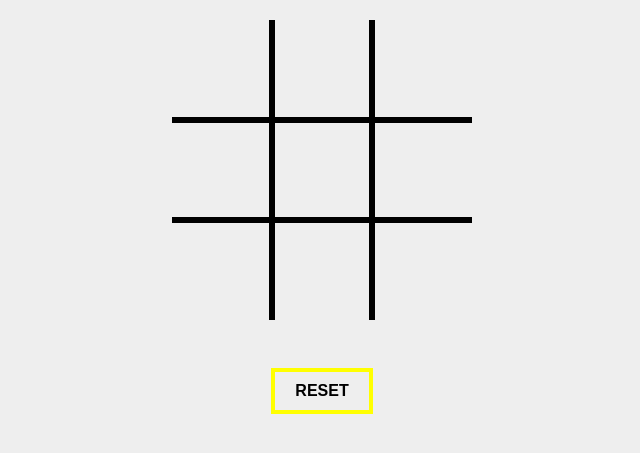
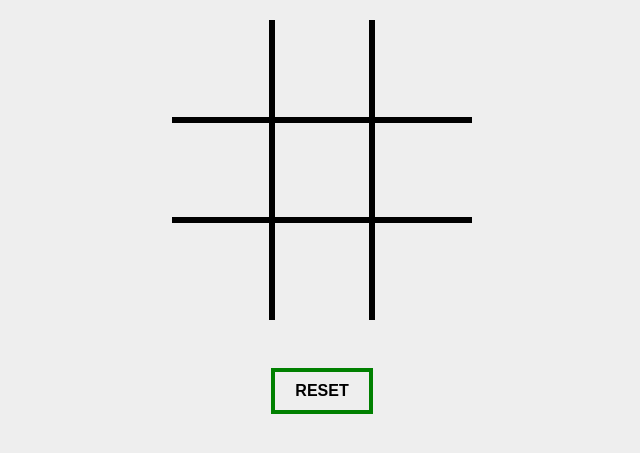
Before and after one commit to heidybarrios/Art101, a plain HTML site: page lab4/index.html in a window 1280 px wide. Shown: the part 249-702 px from the top of the page, without its empty margins (318-958 px from the left). Drawn offline with Linux system fonts and the light colour scheme; files whose address does not match are found by name.

Commit message:
Update tic.css
updating js

```diff
--- a/lab4/css/tic.css
+++ b/lab4/css/tic.css
@@ -2,7 +2,7 @@
   margin: 0;
   padding: 0;
   box-sizing: border-box;
-  font-family: Arial, Arial, sans-serif;
+  font-family: Arial, Helvetica, sans-serif;
 }
 
 .container {
@@ -87,7 +87,7 @@ h2 {
 
 button {
   outline: none;
-  border: 4px solid yellow;
+  border: 4px solid green;
   padding: 10px 20px;
   font-size: 1rem;
   font-weight: bold;
```
